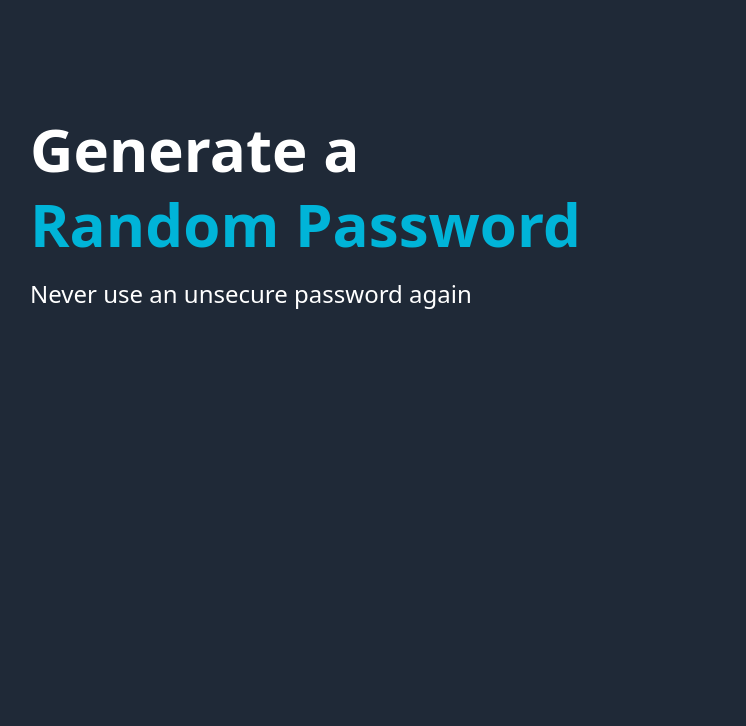
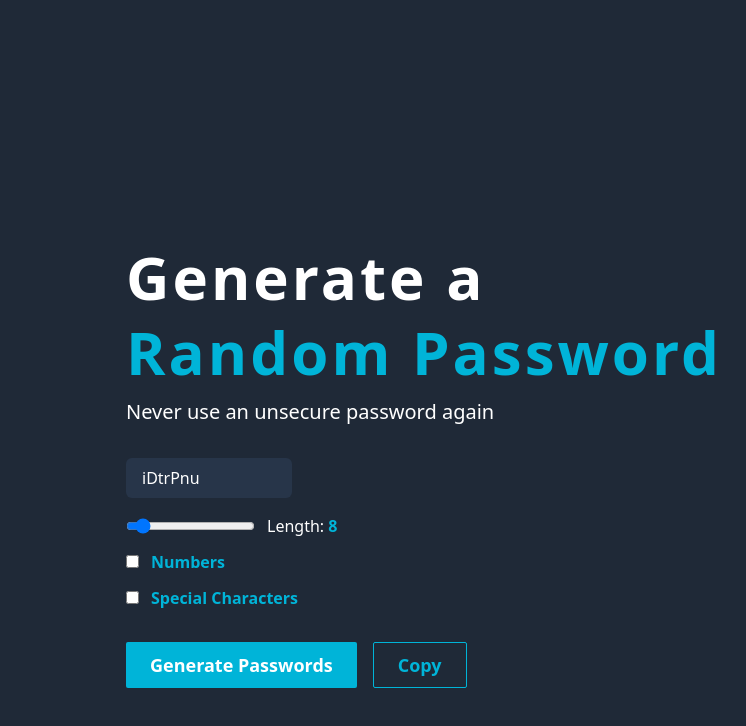
Before and after one commit to Creative-mindset21/password-generator-react.js, a React (Vite) app: page / in a window 1280 px wide. Shown: the top 726 px of the page, without its empty margins (98-844 px from the left). Built offline with nearby package versions, Linux system fonts and the light colour scheme.

Commit message:
created and styled a functional random password generator

```diff
--- a/src/App.tsx
+++ b/src/App.tsx
@@ -1,11 +1,13 @@
 import React from "react";
 import Header from "./components/Header";
+import Password from "./components/Password";
 
 function App() {
   return (
     <>
-      <div className="w-screen h-screen bg-[#1f2937] pt-28 px-10 md:px-32">
+      <div className="w-screen h-screen  bg-[#1f2937] pt-28 px-10 md:px-56 md:pt-60">
         <Header />
+        <Password />
       </div>
     </>
   );
--- a/src/components/Header.tsx
+++ b/src/components/Header.tsx
@@ -2,15 +2,13 @@ import React from "react";
 
 const Header = () => {
   return (
-    <header className="text-white">
-      <h1 className="text-3xl md:text-6xl font-bold mb-4 leading-tight md:leading-[4.68rem]">
+    <header className="text-white mb-8">
+      <h1 className="text-3xl md:text-6xl font-bold md:font-extrabold mb-4 md:mb-2 leading-tight md:leading-[4.68rem] tracking-wider">
         Generate a <br />
         <span className="text-[#00b4d8]">Random Password</span>
       </h1>
 
-      <p className="text-lg md:text-2xl">
-        Never use an unsecure password again
-      </p>
+      <p className="text-lg md:text-xl">Never use an unsecure password again</p>
     </header>
   );
 };
--- /dev/null
+++ b/src/components/Password.tsx
@@ -0,0 +1,112 @@
+import React, { useCallback, useEffect, useState } from "react";
+
+const Password = () => {
+  const [password, setPassword] = useState("");
+  const [numbers, setNumbers] = useState(false);
+  const [characters, setCharacter] = useState(false);
+  const [length, setLength] = useState(8);
+
+  // ! GENERATE RANDOM PASSWORDS
+  const generateRandomPassword = useCallback(() => {
+    let pass = "";
+    let str = "ABCDEFGHIJKLMNOPQRSTUVWXYZabcdefghijklmnopqrstuvwxyz";
+    let num = "0123456789";
+    let char = '!"£$%^&*(){}:@?>';
+
+    if (numbers) str += num;
+    if (characters) str += char;
+
+    for (let i = 0; i < length; i++) {
+      const randomLengths = Math.floor(Math.random() * str.length + 1);
+      pass += str.charAt(randomLengths);
+    }
+
+    setPassword(pass);
+  }, [length, numbers, characters]);
+
+  // ! RUN THE FUNCTION WHEN THE PAGE IS FIRST LOADED
+  useEffect(() => {
+    generateRandomPassword();
+  }, []);
+
+  // ! HANDLE THE SUBMIT BUTTON
+  const handleSubmit = (e) => {
+    generateRandomPassword();
+    e.preventDefault();
+  };
+
+  return (
+    <section>
+      <form onSubmit={handleSubmit} className="flex flex-col gap-4 ">
+        {/* PASSWORD INPUT */}
+        <input
+          type="text"
+          name="password"
+          value={password}
+          className="bg-[#273549] py-2 px-4 rounded-md text-white cursor-pointer w-[80%] md:w-[20%]"
+          readOnly
+        />
+
+        <div className="flex flex-col gap-3 mb-4">
+          <div className="flex items-center gap-3">
+            {/* RANGE INPUT */}
+            <input
+              type="range"
+              min={6}
+              max={30}
+              value={length}
+              onChange={(e) => setLength(e.target.value)}
+            />
+            <p className="d text-white">
+              Length: <span className="text-[#00b4d8] font-bold">{length}</span>
+            </p>
+          </div>
+
+          {/* RADIO INPUTS */}
+          <div className="flex items-center gap-3 text-[#00b4d8] font-semibold">
+            <input
+              type="checkbox"
+              defaultChecked={numbers}
+              onChange={() => {
+                setNumbers((prev) => !prev);
+              }}
+              id="numbers"
+            />
+            <label htmlFor="numbers">Numbers</label>
+          </div>
+
+          <div className="flex items-center gap-3 text-[#00b4d8] font-semibold">
+            <input
+              type="checkbox"
+              defaultChecked={characters}
+              onChange={() => {
+                setCharacter((prev) => !prev);
+              }}
+              id="characters"
+            />
+            <label htmlFor="characters">Special Characters</label>
+          </div>
+        </div>
+
+        {/* SUBMIT BUTTON */}
+        <div className="flex gap-4">
+          <button
+            onClick={handleSubmit}
+            className="py-2 px-6 bg-[#00b4d8] text-lg text-white rounded-sm font-semibold"
+          >
+            Generate Passwords
+          </button>
+
+          <button
+            onClick={handleSubmit}
+            className="py-2 px-6 border border-[#00b4d8] text-lg text-[#00b4d8] rounded-sm font-semibold"
+          >
+            Copy
+          </button>
+        </div>
+      </form>
+    </section>
+  );
+};
+
+export default Password;
```
Also changed, not shown: src/components/Password.jsx (deleted).
